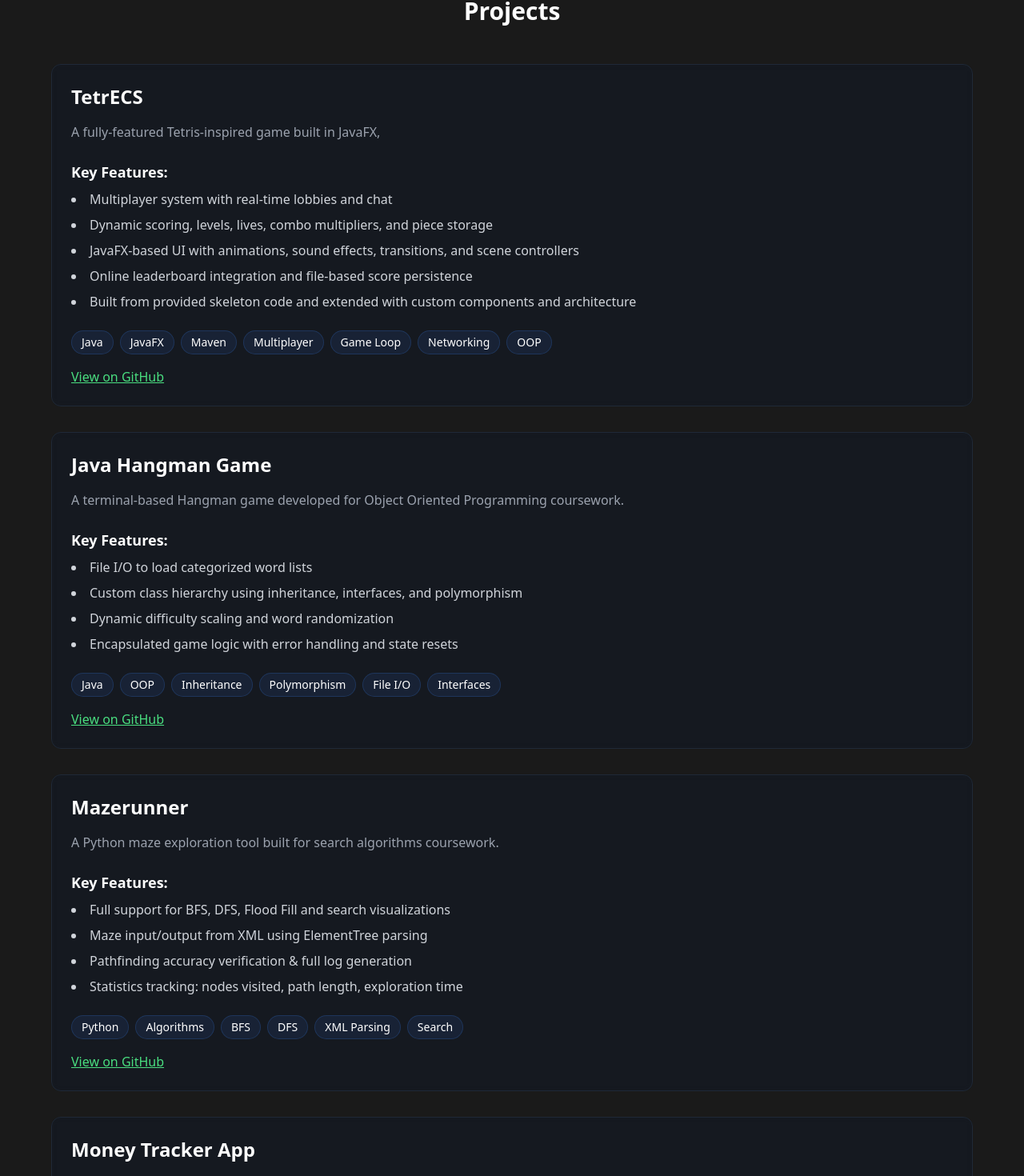
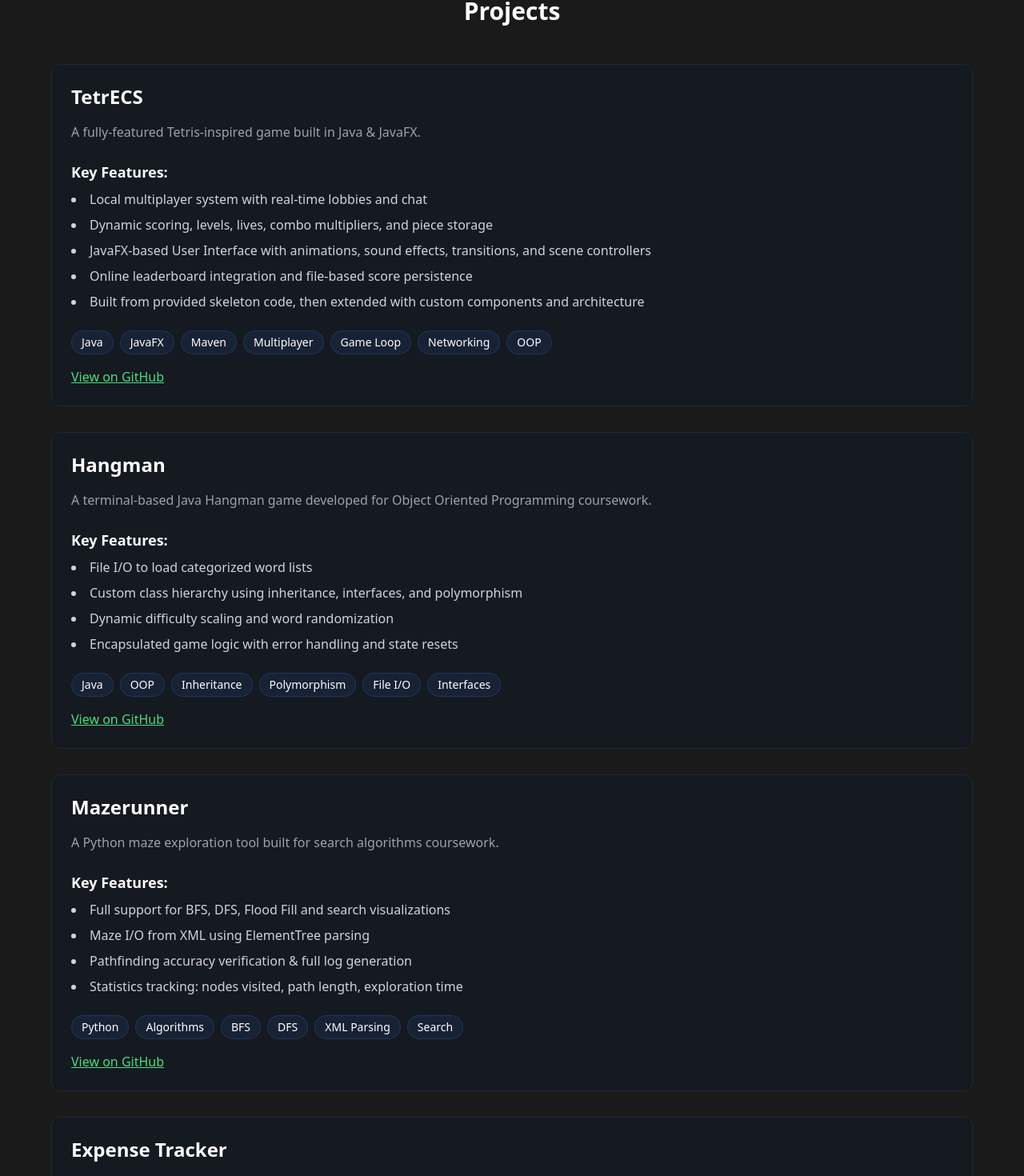
Before and after one commit to fadelbantan/builtbybantan, a Next.js app in the folder portfolio-site/: page / in a window 1280 px wide. Shown: the part 884-2354 px from the top of the page at 80% size. Built offline with nearby package versions, Linux system fonts and the light colour scheme.

Commit message:
Cleaned up projects section

```diff
--- a/portfolio-site/app/components/SystemArchitecture.tsx
+++ b/portfolio-site/app/components/SystemArchitecture.tsx
@@ -27,16 +27,16 @@ export default function SystemArchitecture() {
 					>
 						<h3 className="text-2xl font-bold mb-4">TetrECS</h3>
 						<p className="text-gray-400 mb-6">
-							A fully-featured Tetris-inspired game built in JavaFX,
+							A fully-featured Tetris-inspired game built in Java & JavaFX.
 						</p>
 						<div className="mb-6">
 							<h4 className="text-lg font-semibold mb-2">Key Features:</h4>
 							<ul className="list-disc list-inside space-y-2 text-gray-300">
-								<li>Multiplayer system with real-time lobbies and chat</li>
+								<li>Local multiplayer system with real-time lobbies and chat</li>
 								<li>Dynamic scoring, levels, lives, combo multipliers, and piece storage</li>
-								<li>JavaFX-based UI with animations, sound effects, transitions, and scene controllers</li>
+								<li>JavaFX-based User Interface with animations, sound effects, transitions, and scene controllers</li>
 								<li>Online leaderboard integration and file-based score persistence</li>
-								<li>Built from provided skeleton code and extended with custom components and architecture</li>
+								<li>Built from provided skeleton code, then extended with custom components and architecture</li>
 							</ul>
 						</div>
 						<div className="flex flex-wrap gap-2 mb-4">
@@ -66,9 +66,9 @@ export default function SystemArchitecture() {
 						transition={{ duration: 0.3 }}
 						className="bg-gray-900/50 rounded-xl p-6 backdrop-blur-sm border border-gray-800"
 					>
-						<h3 className="text-2xl font-bold mb-4">Java Hangman Game</h3>
+						<h3 className="text-2xl font-bold mb-4">Hangman</h3>
 						<p className="text-gray-400 mb-6">
-							A terminal-based Hangman game developed for Object Oriented Programming coursework.
+							A terminal-based Java Hangman game developed for Object Oriented Programming coursework.
 						</p>
 						<div className="mb-6">
 							<h4 className="text-lg font-semibold mb-2">Key Features:</h4>
@@ -114,7 +114,7 @@ export default function SystemArchitecture() {
 							<h4 className="text-lg font-semibold mb-2">Key Features:</h4>
 							<ul className="list-disc list-inside space-y-2 text-gray-300">
 								<li>Full support for BFS, DFS, Flood Fill and search visualizations</li>
-								<li>Maze input/output from XML using ElementTree parsing</li>
+								<li>Maze I/O from XML using ElementTree parsing</li>
 								<li>Pathfinding accuracy verification & full log generation</li>
 								<li>Statistics tracking: nodes visited, path length, exploration time</li>
 							</ul>
@@ -146,7 +146,7 @@ export default function SystemArchitecture() {
 						transition={{ duration: 0.3 }}
 						className="bg-gray-900/50 rounded-xl p-6 backdrop-blur-sm border border-gray-800"
 					>
-						<h3 className="text-2xl font-bold mb-4">Money Tracker App</h3>
+						<h3 className="text-2xl font-bold mb-4">Expense Tracker</h3>
 						<p className="text-gray-400 mb-6">
 							A React Native personal finance app project designed for expense tracking.
 						</p>
@@ -160,7 +160,7 @@ export default function SystemArchitecture() {
 							</ul>
 						</div>
 						<div className="flex flex-wrap gap-2 mb-4">
-							{['React Native', 'JavaScript', 'State Management', 'Mobile App', 'UI/UX'].map((tech, i) => (
+							{['React Native', 'JavaScript', 'UI/UX' ,'State Management', 'Mobile App'].map((tech, i) => (
 								<span key={i} className="text-sm px-3 py-1 bg-blue-500/10 rounded-full border border-blue-500/20">
 									{tech}
 								</span>
```
